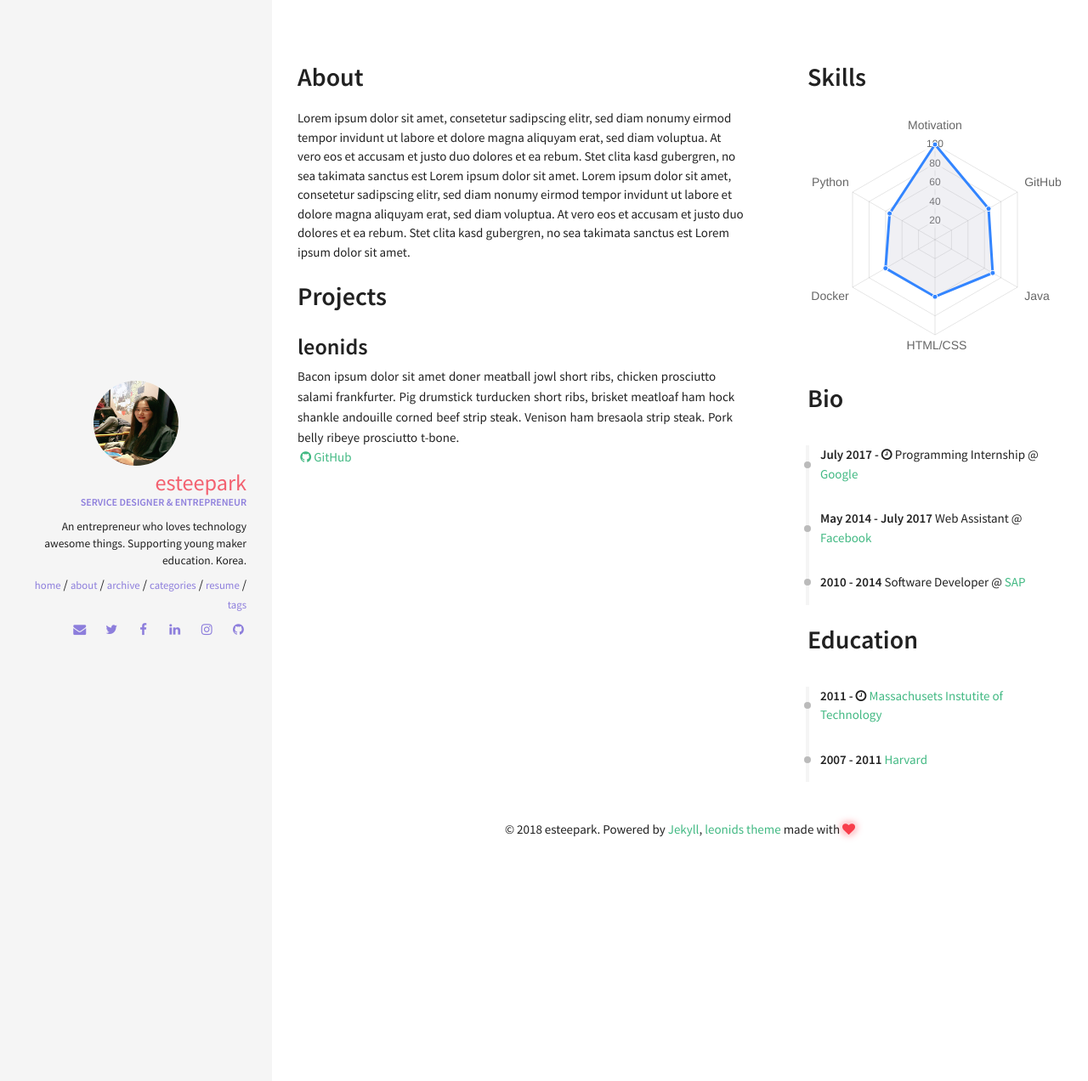
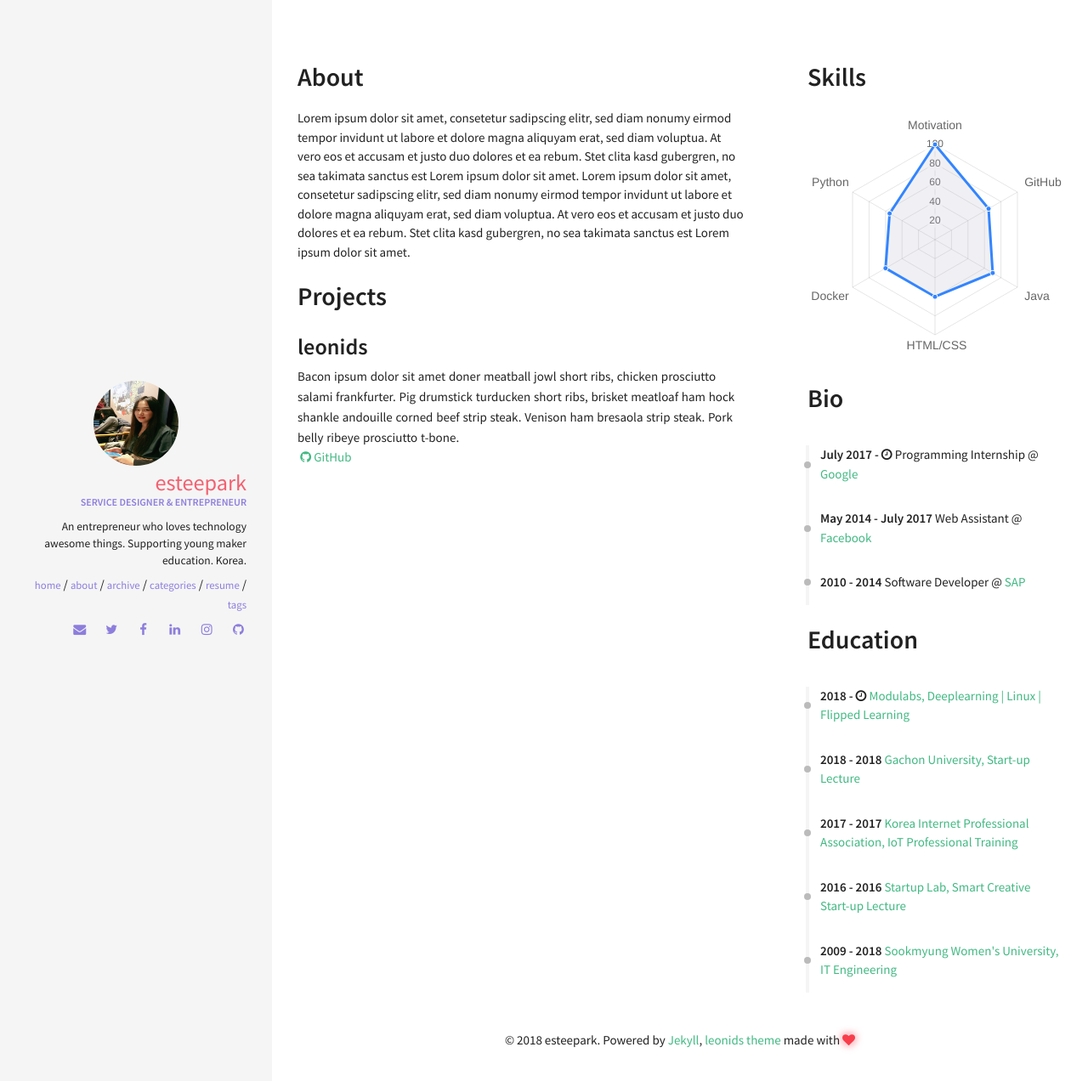
Before and after one commit to esteepark/esteepark.github.io, a Jekyll site: the page built from resume.html, in a window 1280 px wide. Shown: the top 1272 px of the page at 85% size. Built offline with Jekyll 4.4.1, drawn with Linux system fonts in a browser that asks for light colours; nearby versions of some CDN libraries.

Commit message:
by esteepark

```diff
--- a/_data/index/education.yml
+++ b/_data/index/education.yml
@@ -1,8 +1,20 @@
-- name: Massachusets Instutite of Technology
-  link: http://web.mit.edu/
-  date: 2011 - <i class="fa fa-clock-o" aria-hidden="true" title="Until Now"></i>
+- name: Modulabs, Deeplearning | Linux | Flipped Learning
+  link: http://www.modulabs.co.kr/
+  date: 2018 - <i class="fa fa-clock-o" aria-hidden="true" title="Until Now"></i>
   descr: <br> (expected graduation in 2019)
 
-- name: Harvard
-  link: http://www.harvard.edu/
-  date: 2007 - 2011
+- name: Gachon University, Start-up Lecture
+  link: http://www.gachon.ac.kr/community/opencampus/
+  date: 2018 - 2018
+
+- name: Korea Internet Professional Association, IoT Professional Training
+  link: http://www.kipfa.or.kr/
+  date: 2017 - 2017
+
+- name: Startup Lab, Smart Creative Start-up Lecture
+  link: https://www.startuplab.co.kr/
+  date: 2016 - 2016
+
+- name: Sookmyung Women's University, IT Engineering
+  link: http://www.sookmyung.ac.kr/sookmyungkr/index.do
+  date: 2009 - 2018
```
